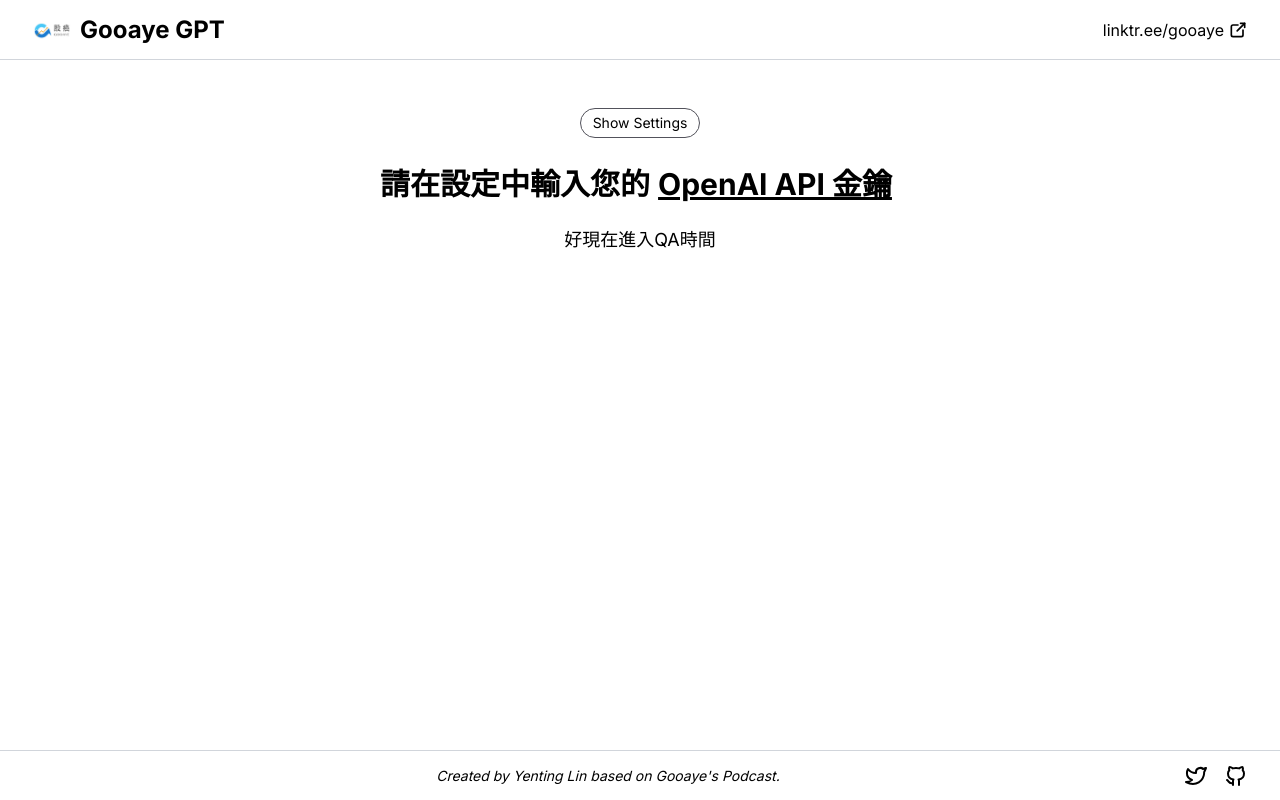
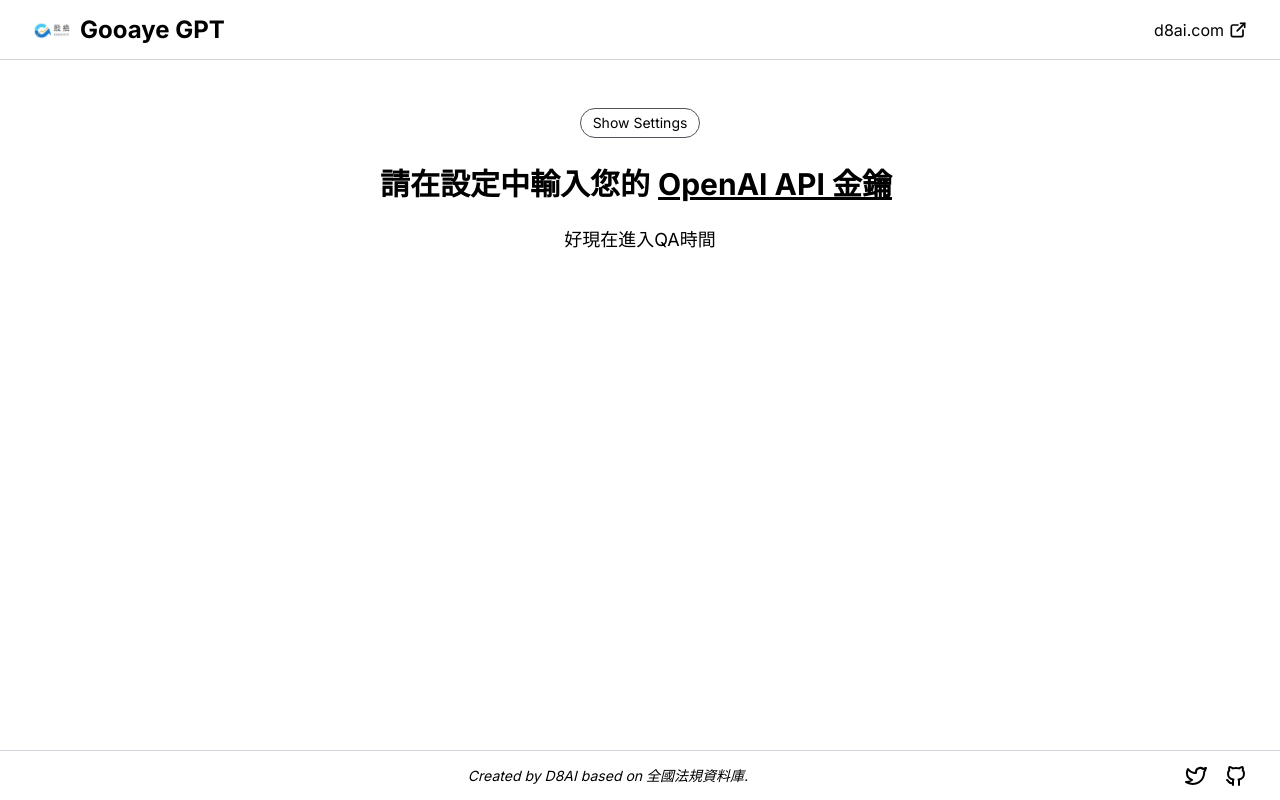
Before and after one commit to rlancemartin/lex-gpt, a Next.js app: page / in a window 1280 px wide. Built offline with nearby package versions, Linux system fonts and the light colour scheme.

Commit message:
change names

```diff
--- a/components/Footer.tsx
+++ b/components/Footer.tsx
@@ -10,29 +10,20 @@
         Created by
         <a
           className="hover:opacity-50 mx-1"
-          href="https://yentingl.com"
+          href="https://d8ai.com"
           target="_blank"
           rel="noreferrer"
         >
-          Yenting Lin
+          D8AI
         </a>
         based on
         <a
           className="hover:opacity-50 ml-1"
-          href="https://www.facebook.com/mengkung.hsieh.3"
+          href="https://law.moj.gov.tw/LawClass/LawAll.aspx?pcode=G0340080"
           target="_blank"
           rel="noreferrer"
         >
-          Gooaye
-        </a>
-        {`'s`}
-        <a
-          className="hover:opacity-50 ml-1"
-          href="https://linktr.ee/gooaye"
-          target="_blank"
-          rel="noreferrer"
-        >
-          Podcast
+          全國法規資料庫
         </a>
         .
       </div>
@@ -49,7 +40,7 @@
 
         <a
           className="flex items-center hover:opacity-50"
-          href="https://github.com/adamlin120/lex-gpt"
+          href="https://d8ai.com"
           target="_blank"
           rel="noreferrer"
         >
--- a/components/Navbar.tsx
+++ b/components/Navbar.tsx
@@ -9,7 +9,7 @@
       <div className="font-bold text-2xl flex items-center">
         <a
           className="flex hover:opacity-50 items-center"
-          href="https://gooaye.yentingl.com"
+          href="https://tax.yentingl.com"
         >
           <Image
             className="hidden sm:flex"
@@ -23,11 +23,11 @@
       <div>
         <a
           className="flex items-center hover:opacity-50"
-          href="https://linktr.ee/gooaye"
+          href="https://d8ai.com"
           target="_blank"
           rel="noreferrer"
         >
-          <div className="hidden sm:flex">linktr.ee/gooaye</div>
+          <div className="hidden sm:flex">d8ai.com</div>
 
           <IconExternalLink
             className="ml-1"
```
